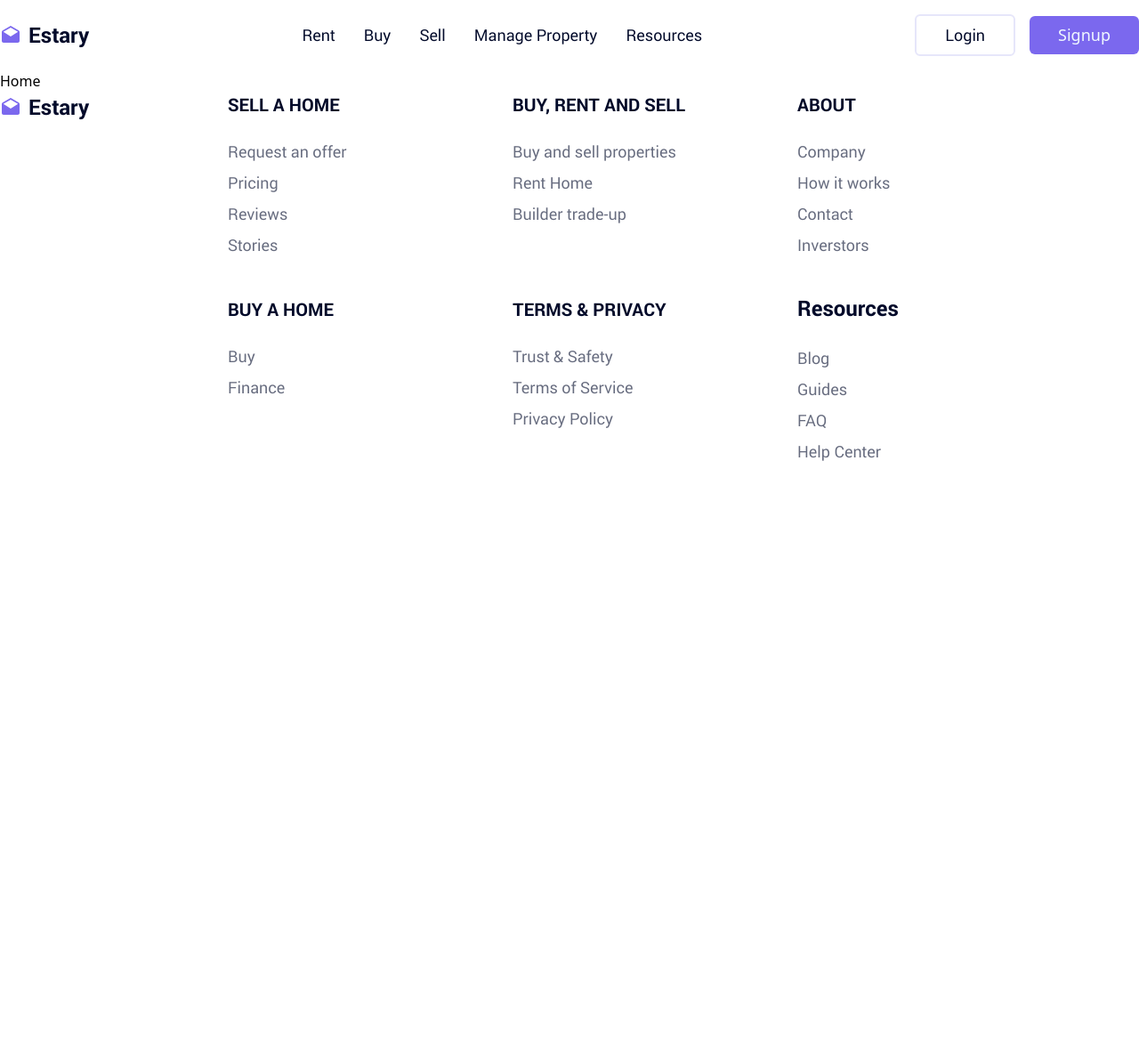
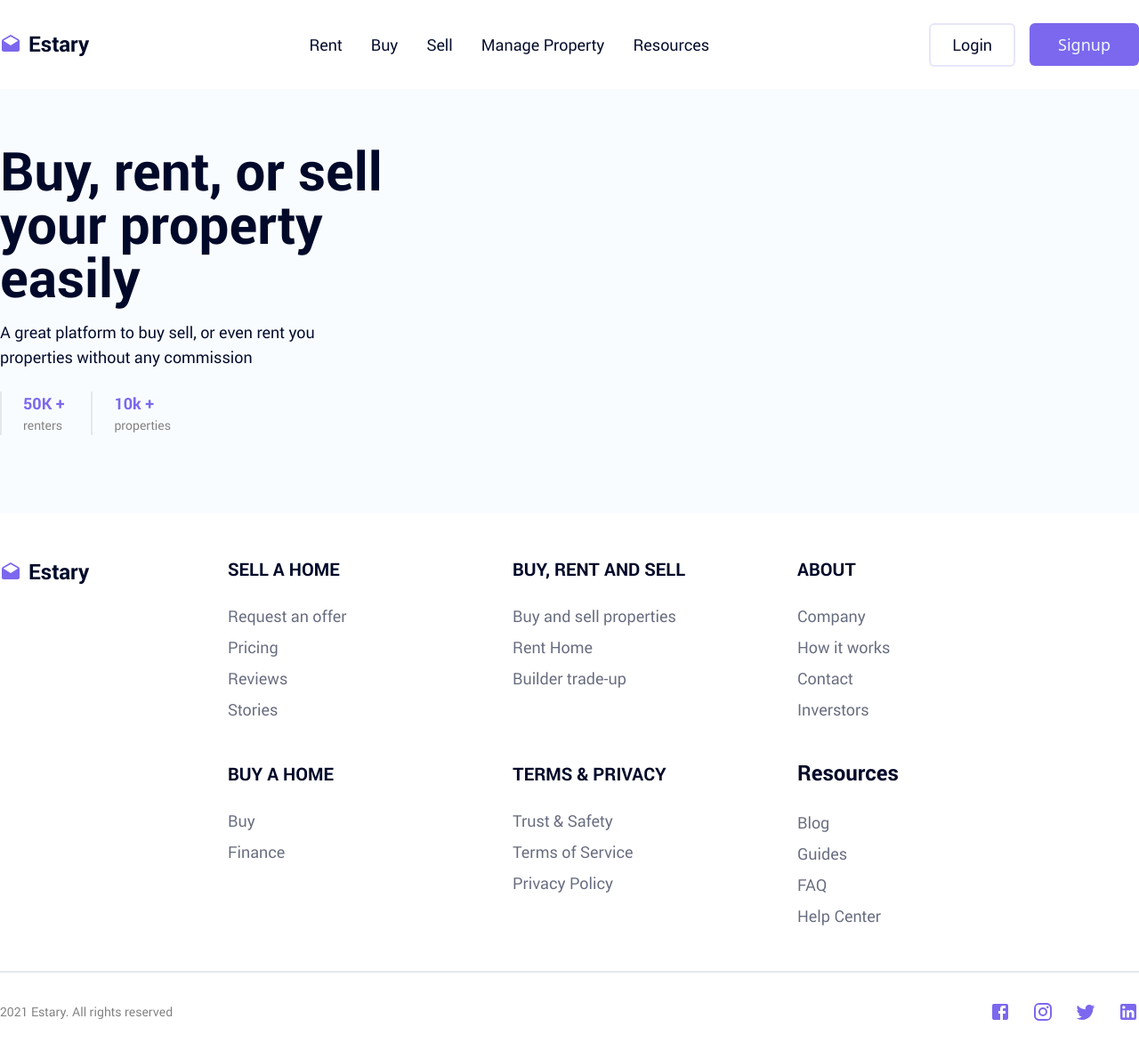
Before and after one commit to uttampun44/estary-real-state, a React (Vite) app in the folder estary frontend/: page / in a window 1280 px wide. Shown: the whole page at 89% size. Before the commit the page ends 800 px from the top, so only its background shows below. Built offline with nearby package versions, Linux system fonts and the light colour scheme.

Commit message:
login and signup page finish

```diff
--- a/estary frontend/src/App.css
+++ b/estary frontend/src/App.css
@@ -16,3 +16,23 @@
   src: url('./assets/font/Oswald-Regular.woff') format('woff');
   font-weight: 400;
 }
+.hero_section{
+  background-size: cover;
+  background-repeat: no-repeat;
+  background-attachment: fixed;
+  background-position: 50% 50%;
+  position: relative;
+}
+.hero_overlay{
+  position: absolute;
+  top: 0;
+  left: 0;
+  width: 100%;
+  height: 100%;
+  background-color: #F0F8FF;
+  opacity: 40%;
+}
+.hero_container{
+  position: relative;
+  z-index: 1;
+}
--- a/estary frontend/src/App.tsx
+++ b/estary frontend/src/App.tsx
@@ -1,6 +1,8 @@
 import './App.css'
 import { BrowserRouter, Route, Routes } from 'react-router-dom'
 import Home from './page/Home'
+import Signup from './page/Signup'
+import Login from './page/Login'
 
 function App() {
 
@@ -9,7 +11,9 @@ function App() {
       <BrowserRouter>
           <>
            <Routes>
-               <Route path='/'element={<Home />}></Route>
+               <Route  path='/' element={<Home />}></Route>
+               <Route path='/login' element={<Login />}></Route>
+               <Route path='/signup' element={<Signup />}></Route>
            </Routes>
          </>
      </BrowserRouter>
--- a/estary frontend/src/components/footer/Footer.tsx
+++ b/estary frontend/src/components/footer/Footer.tsx
@@ -1,17 +1,22 @@
 import DraftsIcon from '@mui/icons-material/Drafts';
+import FacebookIcon from '@mui/icons-material/Facebook';
+import InstagramIcon from '@mui/icons-material/Instagram';
+import TwitterIcon from '@mui/icons-material/Twitter';
+import LinkedInIcon from '@mui/icons-material/LinkedIn';
 import { Link } from 'react-router-dom';
+import React from 'react';
 
-function Footer() {
+const Footer: React.FC = () =>{
   return (
     <footer>
       <section>
          <div className="footer_container max-w-mainscreenSize mx-auto">
-             <div className="footer_rows flex items-start">
-                   <div className="footer_heading flex gap-x-2 items-center w-[20%]">
+             <div className="footer_rows flex items-start my-12 mobile:flex-wrap mobile:flex-col mobile:items-center mobile:gap-y-6">
+                   <div className="footer_heading flex gap-x-2 items-center w-[20%] mobile:w-[unset]">
                    <DraftsIcon style={{color:'#7B68EE'}}/><h1 className="text-primaryText font-bold text-2xl leading-9 font-primaryFontFamily">Estary</h1>
                    </div>
 
-               <div className='grid grid-cols-3 gap-y-10 w-[75%] items-baseline'>
+               <div className='grid grid-cols-3 gap-y-10 w-[75%] items-baseline mobile:grid-cols-1 mobile:w-[unset]'>
                    <div className='sell_a_home grid gap-y-6'>
                        <p className='text-xl text-primaryText leading-normal font-primaryFontFamily font-semibold'>SELL A HOME</p>
                         <div className='sell_home_link'>
@@ -75,6 +80,22 @@ function Footer() {
              </div>
          </div>
        </section>
+
+       <section className='copyrights_section border-t-2'>
+           <div className='copyrights_container max-w-mainscreenSize mx-auto py-8'>
+                <div className='copyrights_rows flex justify-between items-center'>
+                    <div className='copyrights'>
+                       <p className='text-textSecondary text-sm font-normal leading-normal font-primaryFontFamily'>2021 Estary. All rights reserved</p>
+                    </div>
+                    <div className='social_media_icons flex items-center gap-x-6'>
+                         <FacebookIcon style={{color:'#7B68EE'}} />
+                         <InstagramIcon style={{color:'#7B68EE'}} />
+                         <TwitterIcon style={{color:'#7B68EE'}} />
+                         <LinkedInIcon style={{color:'#7B68EE'}} />
+                    </div>
+                </div>
+           </div>
+       </section>
     </footer>
   )
 }
--- a/estary frontend/src/components/header/Header.tsx
+++ b/estary frontend/src/components/header/Header.tsx
@@ -1,14 +1,16 @@
 import { Link } from "react-router-dom"
 import DraftsIcon from '@mui/icons-material/Drafts';
+import React from "react";
 
-function Header() {
+
+const Header:React.FC = () => {
   return (
      <>
         <header>
-              <div className="max-w-mainscreenSize mx-auto my-4">
+              <div className="max-w-mainscreenSize mx-auto my-8">
                  <div className="header_rows flex justify-between items-center">
                      <div className="header_title flex items-center gap-x-2">
-                          <DraftsIcon style={{color:'#7B68EE'}}/><h1 className="text-primaryText font-bold text-2xl leading-9 font-primaryFontFamily">Estary</h1>
+                          <DraftsIcon style={{color:'#7B68EE'}}/><Link to="/"><h1 className="text-primaryText font-bold text-2xl leading-9 font-primaryFontFamily">Estary</h1></Link>
                      </div>
 
                       <div className="nav_menu">
@@ -25,10 +27,10 @@ function Header() {
 
                      <div className="rows_login_signup flex items-center gap-x-4">
                            <div className="login_button">
-                                <button className="rounded-md py-2 px-8 border-primaryBorder border-2 text-lg font-normal text-primaryText leading-normal font-primaryFontFamily">Login</button>
+                                <Link to="/login" className="rounded-md py-3 px-6 border-primaryBorder border-2 text-lg font-normal text-primaryText leading-normal font-primaryFontFamily">Login</Link>
                            </div>
                            <div className="signup_button">
-                               <button className="bg-btnColor text-secondaryText px-8 py-2 rounded-md text-lg font-normal leading-normal">Signup</button>
+                               <Link to="/signup" className="bg-btnColor text-secondaryText px-8 py-3 rounded-md text-lg font-normal leading-normal">Signup</Link>
                            </div>
                      </div>
 
--- a/estary frontend/src/page/Home.tsx
+++ b/estary frontend/src/page/Home.tsx
@@ -1,12 +1,41 @@
 import Header from "../components/header/Header";
 import Footer from "../components/footer/Footer";
+import React from "react";
 
-function Home() {
+const Home:React.FC = () => {
   return (
     <div>
-         <Header />
-        Home
-        <Footer />
+      <Header />
+          <main>
+               <section className="hero_section">
+                  <div className="hero_overlay"></div>
+                    <div className="hero_container max-w-mainscreenSize mx-auto py-16">
+                         <div className="hero_rows flex justify-between">
+                              <div className="hero_title_cols w-[50%]">
+                                  <div className="title_grid grid gap-y-4">
+                                    <h2 className="text-6xl font-semibold text-primaryText font-primaryFontFamily">Buy, rent, or sell <br></br> your property<br></br> easily</h2>
+                                    <p className="text-primaryText font-normal font-primaryFontFamily text-lg">A great platform to buy sell, or even rent you <br></br> properties without any commission</p>
+                                  </div>
+
+                                  <div className="total flex my-6 justify-between w-[30%]">
+                                       <div className="renters border-l-2 pl-6">
+                                           <p className="text-textColor text-lg font-semibold font-primaryFontFamily">50K +</p>
+                                           <p className="text-textSecondary text-sm font-normal leading-normal font-primaryFontFamily">renters</p>
+                                       </div>
+                                       <div className="properties border-l-2 pl-6">
+                                          <p className="text-textColor text-lg font-semibold font-primaryFontFamily">10k +</p>
+                                          <p className="text-textSecondary text-sm font-normal leading-normal font-primaryFontFamily">properties</p>
+                                       </div>
+                                  </div>
+                              </div>
+                              <div className="hero_cols_second w-[50%]">
+
+                              </div>
+                         </div>
+                    </div>
+               </section>
+          </main>
+      <Footer />
     </div>
   )
 }
--- /dev/null
+++ b/estary frontend/src/page/Login.tsx
@@ -0,0 +1,23 @@
+import Header from "../components/header/Header"
+import Footer from "../components/footer/Footer"
+import React from "react"
+
+const Login:React.FC = () => {
+  return (
+   <>
+      <Header />
+        <main>
+            <section className="login_section">
+                <div className="login_container">
+                      <div className="login_row">
+                           <p>Login</p>
+                      </div>
+                </div>
+            </section>
+        </main>
+      <Footer />
+  </>
+  )
+}
+
+export default Login
--- /dev/null
+++ b/estary frontend/src/page/Signup.tsx
@@ -0,0 +1,43 @@
+import Footer from "../components/footer/Footer"
+import Header from "../components/header/Header"
+import React from "react"
+import SignuRealEstate from '../assets/images/real-estate.png'
+
+const Signup:React.FC = () => {
+  return (
+    <>
+        <Header />
+           <main>
+                <section>
+                        <div className="signup_container">
+                            <div className="signup_rows max-w-mainscreenSize mx-auto">
+                                <div className="flex items-center my-16">
+                                      <div className="real_estate_img w-[50%]">
+                                         <img src={SignuRealEstate} style={{width: '100%', height: '100%'}} alt="realestate_signup"/>
+                                      </div>
+                                      <div className="real_estate_form w-[50%]">
+                                           <div className="grid justify-center">
+                                             <form method="post">
+                                                 <label htmlFor="signup" className="text-primaryText font-bold text-3xl leading-normal font-primaryFontFamily">Sign up</label>
+
+                                                 <div className="form_section">
+                                                     <div className="first_name">
+                                                         <label>First Name</label>
+                                                         <input type="text" name="firstname" />
+                                                     </div>
+                                                 </div>
+                                             </form>
+                                           </div>
+                                      </div>
+                                </div>
+                            </div>
+
+                        </div>
+                </section>
+           </main>
+        <Footer />
+    </>
+  )
+}
+
+export default Signup
--- a/estary frontend/tailwind.config.js
+++ b/estary frontend/tailwind.config.js
@@ -12,7 +12,8 @@ export default {
       colors:{
         'primaryText': '#000929',
         'secondaryText': '#F0F8FF',
-
+        'textColor': '#7B68EE',
+        'textSecondary': '#808080'
       },
       borderColor:{
         'primaryBorder': '#E6E6FA'
```
Also changed, not shown: estary frontend/src/assets/images/real-estate.png (added).
